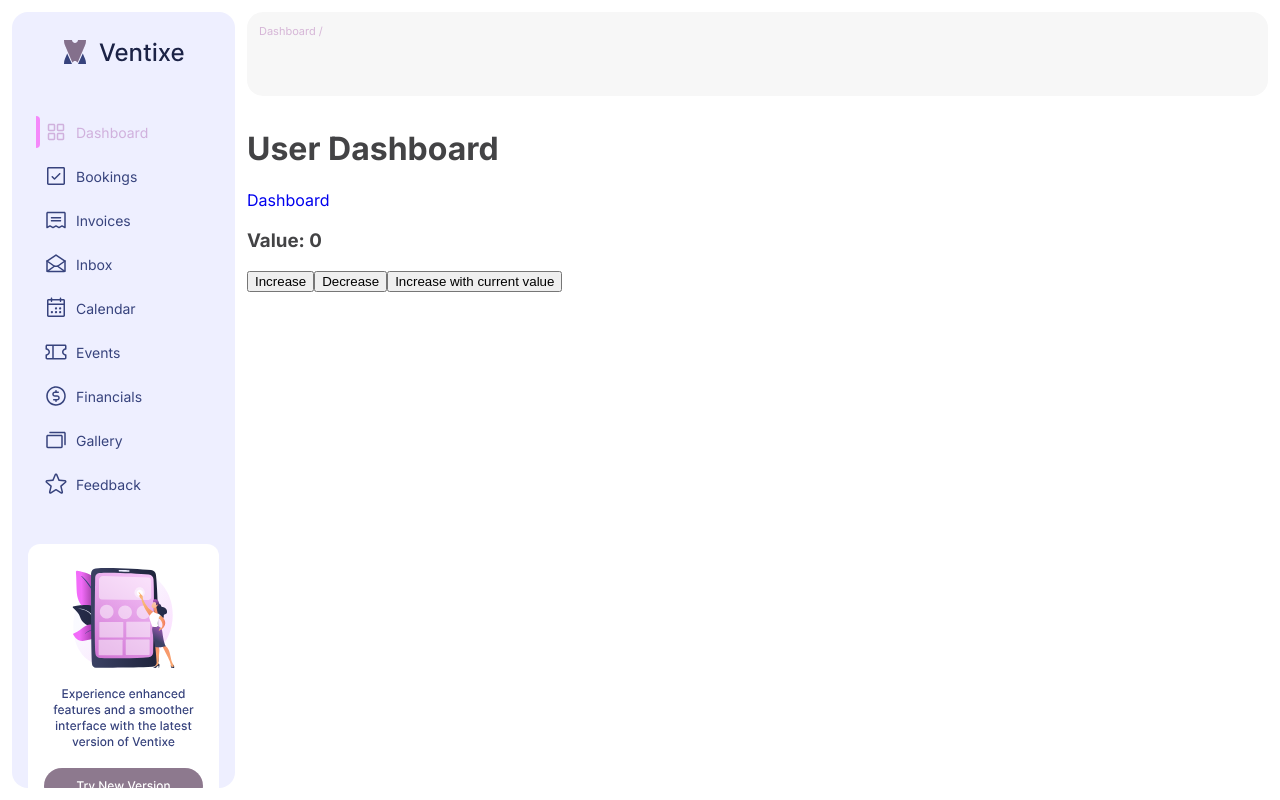
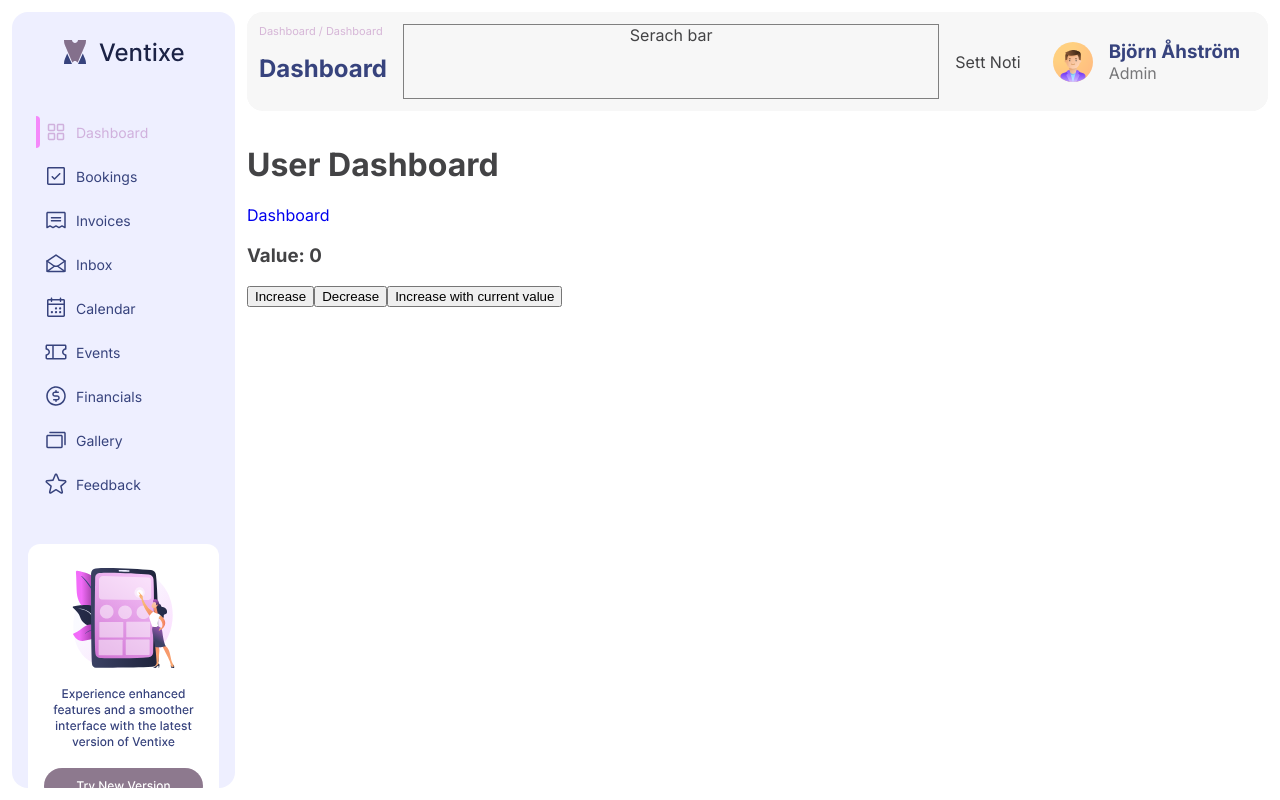
Before and after one commit to VentixeEventManagement/VentixeFrontend, a React (Vite) app: page /denied in a window 1280 px wide. Both pictures are taken after a click on the button "Skip Authentication". Built offline with nearby package versions, Linux system fonts and the light colour scheme.

Commit message:
Refactor Topbar layout and integrate ProfileIconBtn component. Added some css styles.

```diff
--- a/src/App.css
+++ b/src/App.css
@@ -80,7 +80,7 @@ a {
 }
 
 .header {
-  height: 84px;
+  /* height: 84px; */
   border-radius: 1rem;
   grid-area: header;
   background-color: var(--gray-20);
--- a/src/components/profileIconBtn/ProfileIconBtn.css
+++ b/src/components/profileIconBtn/ProfileIconBtn.css
@@ -1,6 +1,6 @@
 .profile-container {
     height: 40px;
     width: 40px;
-    border: 1px solid black;
     border-radius: 50%;
+    cursor: pointer;
 }
--- a/src/components/profileIconBtn/ProfileIconBtn.jsx
+++ b/src/components/profileIconBtn/ProfileIconBtn.jsx
@@ -1,4 +1,5 @@
 import React from 'react'
+import "./ProfileIconBtn.css"
 
 const ProfileIconBtn = () => {
     return (
--- a/src/components/topbar/Topbar.css
+++ b/src/components/topbar/Topbar.css
@@ -1,6 +1,12 @@
-.topbar {
+.topbar-container {
   padding: 12px;
 }
+.topbar {
+  display: grid;
+  grid-template-columns: auto 1fr auto auto;
+  align-items: center;
+}
+
 .topbar-path {
   color: #94359954;
   font-size: 11px;
@@ -10,3 +16,34 @@
   color: #37437d;
   font-size: 24px;
 }
+
+.search-bar-container {
+  height: 100%;
+  margin-left: 1rem;
+  display: flex;
+  justify-content: center;
+  border: 1px solid gray;
+}
+
+.notification-settings-contianer {
+  margin: 0 1rem;
+}
+
+.profile-info-container {
+  margin: 0 1rem;
+  display: flex;
+  align-items: center;
+  gap: 1rem;
+}
+
+.name-role > h3 {
+  padding: 0;
+  margin: 0;
+  color: var(--secondary-100);
+}
+
+.name-role > p {
+  padding: 0;
+  margin: 0;
+  color: var(--gray-70);
+}
--- a/src/components/topbar/Topbar.jsx
+++ b/src/components/topbar/Topbar.jsx
@@ -1,26 +1,52 @@
 import React from "react";
 import { useLocation } from "react-router-dom";
 import "./Topbar.css";
+import ProfileIconBtn from "../profileIconBtn/ProfileIconBtn";
 
 const Topbar = () => {
     const location = useLocation();
 
     const getTitle = (pathname) => {
         switch (pathname) {
+            // Admin user pages
+            case "/admin/dashboard":
+                return "Dashboard";
             case "/admin/invoices":
                 return "Invoices";
+
+            // No admin user pages
+            case "/dashboard":
+                return "Dashboard";
             //Fyll på med varje path
         }
     };
     return (
-    <>
+        <div className="topbar-container header">
             <div className="topbar">
+                <div className="topbar-path-container">
                     <div className="topbar-path">
                         Dashboard / {getTitle(location.pathname)}
                     </div>
                     <h1 className="topbar-header">{getTitle(location.pathname)}</h1>
                 </div>
-    </>
+
+                <div className="search-bar-container">
+                    Serach bar
+                </div>
+
+                <div className="notification-settings-contianer">
+                    Sett Noti
+                </div>
+
+                <div className="profile-info-container">
+                    <ProfileIconBtn />
+                    <div className="name-role">
+                        <h3>Björn Åhström</h3>
+                        <p>Admin</p>
+                    </div>
+                </div>
+            </div>
+        </div>
     );
 };
 
```
Lines whose indentation alone changed are shown as unchanged.
